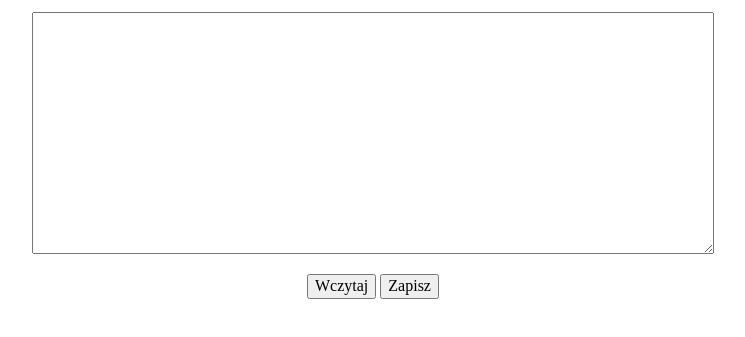
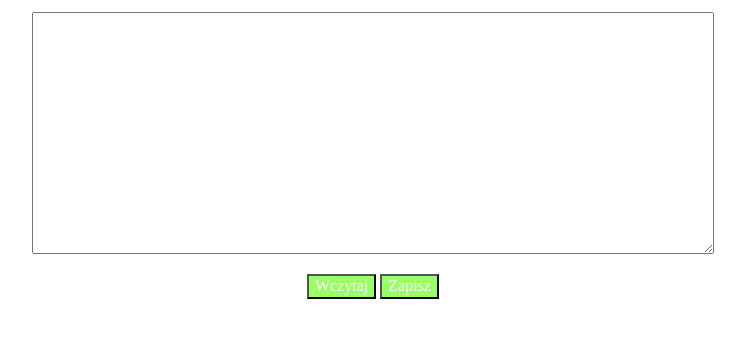
Before and after one commit to damiaNR10/simple-editor, a plain HTML site: page index.html in a window 1280 px wide. Shown: the part 301-638 px from the top of the page, without its empty margins (267-1012 px from the left). Drawn offline with Linux system fonts and the light colour scheme.

Commit message:
button style change

```diff
--- a/css/style.scss
+++ b/css/style.scss
@@ -1,3 +1,6 @@
+$colorGreen: #99ff66;
+$colorWhite: #FEFEFE;
+
 .form {
   width: 100vw;
   height: 100vh;
@@ -21,4 +24,12 @@
     padding: 20px;
     margin-bottom: 20px;
   }
+
+  &-menu {
+
+    &__button {
+      background-color: $colorGreen;
+      color: $colorWhite;
+    }
+  }
 }
```
Also changed, not shown: css/style.css, css/style.min.css, 2 other files.
